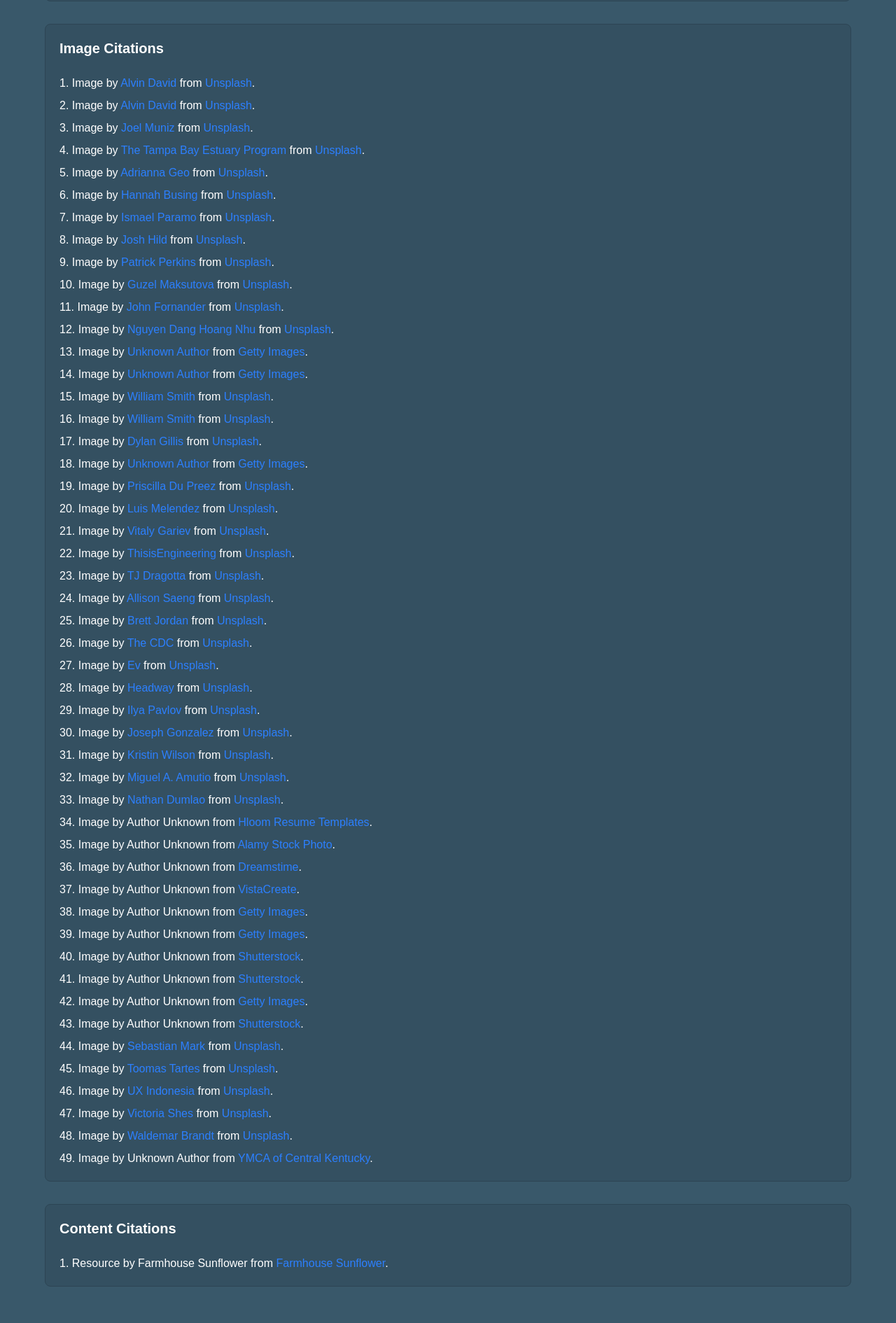
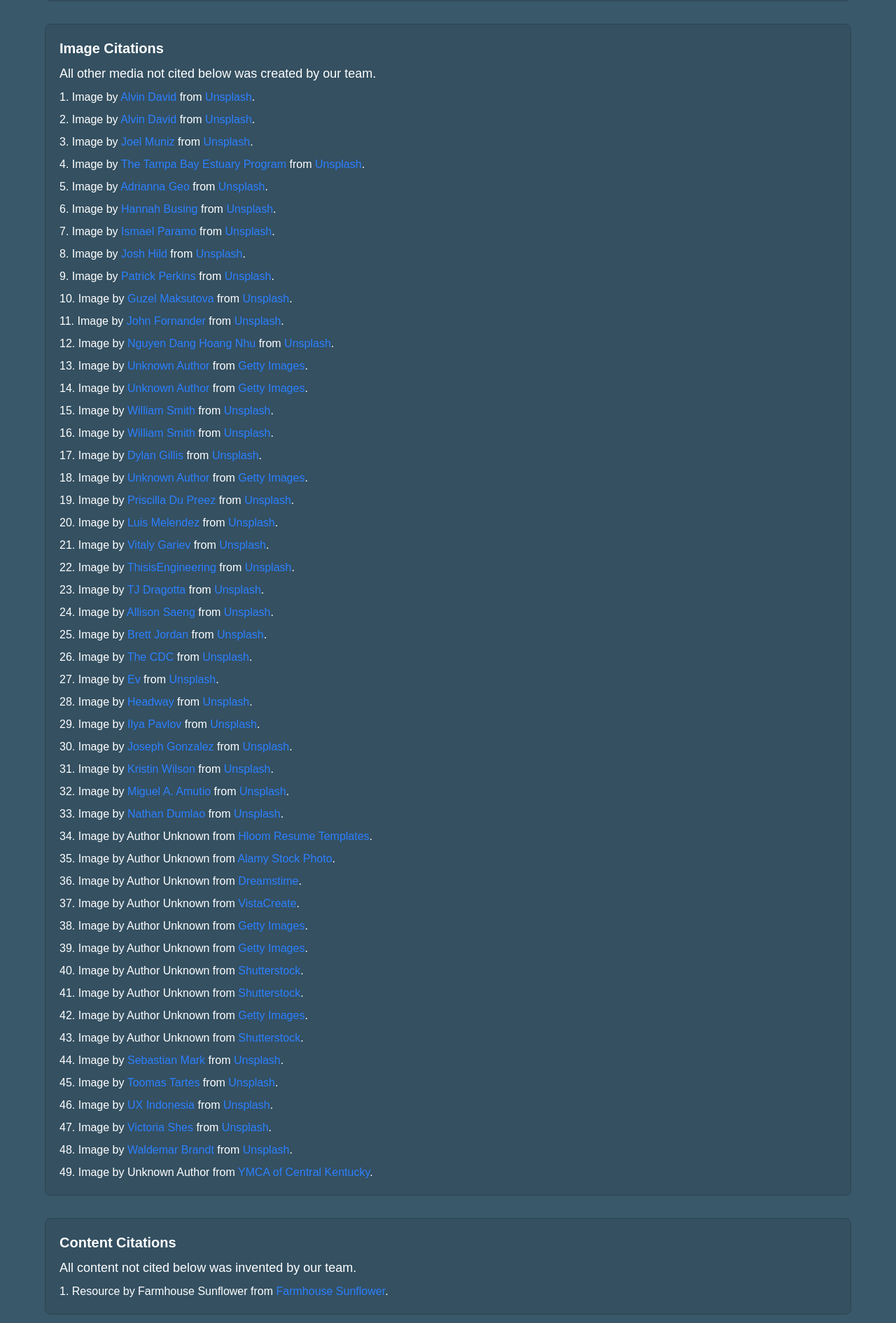
Before and after one commit to EricS-200/Community-Hub-TSA2026, a Next.js app: page /references in a window 1280 px wide. Shown: the part 1490-3380 px from the top of the page at 70% size. Built offline with nearby package versions, Linux system fonts and the light colour scheme.

Commit message:
references revision

```diff
--- a/app/references/page.jsx
+++ b/app/references/page.jsx
@@ -69,7 +69,10 @@ export default function ReferencesPage() {
 
           {/* Image Citations */}
           <div className="rounded-lg border border-[#2d4554] bg-[#2d4554]/40 p-5">
-            <h2 className="text-xl font-semibold mb-4">Image Citations</h2>
+            <h2 className="text-xl font-semibold">Image Citations</h2>
+            <p className="text-lg mt-2">
+              All other media not cited below was created by our team.
+            </p>
             <div className="pt-2">
               <ol className="space-y-2 list-decimal list-inside">
                 <li>
@@ -518,7 +521,10 @@ export default function ReferencesPage() {
           </div>
 
           <div className="rounded-lg border border-[#2d4554] bg-[#2d4554]/40 p-5">
-            <h2 className="text-xl font-semibold mb-4">Content Citations</h2>
+            <h2 className="text-xl font-semibold">Content Citations</h2>
+            <p className="text-lg mt-2">
+              All content not cited below was invented by our team.
+            </p>
             <div className="pt-2">
               <ol className="space-y-2 list-decimal list-inside">
                 <li>
```
